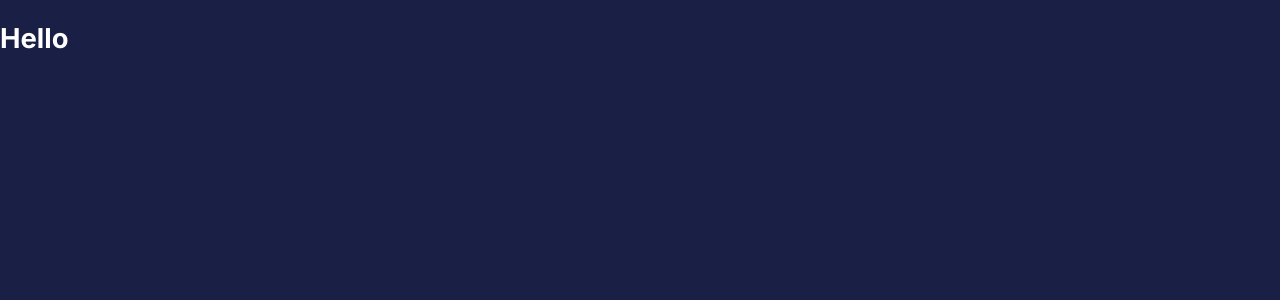
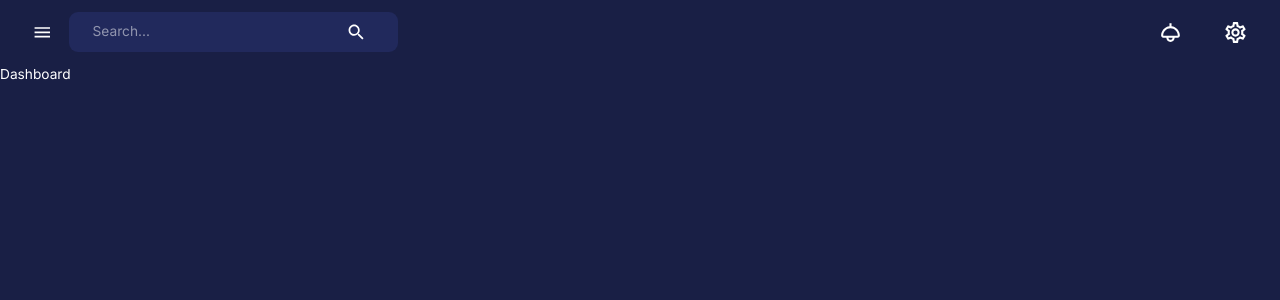
Before and after one commit to FelipeRaulino/react-admin-dashboard-project, a React (Vite) app in the folder client/: page /dashboard in a window 1280 px wide. Shown: the top 300 px of the page. Built offline with nearby package versions, Linux system fonts and the light colour scheme.

Commit message:
adicionando navbar

```diff
--- a/client/src/App.jsx
+++ b/client/src/App.jsx
@@ -1,7 +1,10 @@
+import { useMemo } from "react";
+import { BrowserRouter, Navigate, Route, Routes } from "react-router-dom";
 import { CssBaseline, ThemeProvider } from "@mui/material";
 import { createTheme } from "@mui/material/styles";
-import { useMemo } from "react";
 import { useSelector } from "react-redux";
+import Dashboard from "./scenes/dashboard";
+import Layout from "./scenes/layout";
 import { themeSettings } from "./themes";
 
 function App() {
@@ -10,10 +13,17 @@ function App() {
 
   return (
     <div className="app">
-      <ThemeProvider theme={theme}>
-        <CssBaseline />
-        <h1>Hello</h1>
-      </ThemeProvider>
+      <BrowserRouter>
+        <ThemeProvider theme={theme}>
+          <CssBaseline />
+          <Routes>
+            <Route element={<Layout />}>
+              <Route path="/" element={<Navigate to="/dashboard" replace />} />
+              <Route path="/dashboard" element={<Dashboard />} />
+            </Route>
+          </Routes>
+        </ThemeProvider>
+      </BrowserRouter>
     </div>
   )
 }
--- /dev/null
+++ b/client/src/components/FlexBetween.jsx
@@ -0,0 +1,10 @@
+import { Box } from "@mui/material";
+import { styled } from "@mui/system";
+
+const FlexBetween = styled(Box)({
+    display: "flex",
+    justifyContent: "space-between",
+    alignItems: "center",
+});
+
+export default FlexBetween;
--- /dev/null
+++ b/client/src/components/Navbar.jsx
@@ -0,0 +1,51 @@
+import React from 'react';
+import { AppBar, Box, IconButton, Toolbar, InputBase } from '@mui/material';
+import { Search, Menu as MenuIcon, DarkModeOutlined, LightOutlined, SettingsOutlined } from '@mui/icons-material';
+import { useTheme } from '@mui/material/styles';
+import { useDispatch } from 'react-redux';
+import FlexBetween from './FlexBetween';
+import { setMode } from '../state';
+
+const Navbar = () => {
+    const theme = useTheme();
+    const dispatch = useDispatch();
+
+    return (
+        <AppBar sx={{
+            position: 'static',
+            background: 'none',
+            boxShadow: 'none'
+        }}>
+            <Toolbar sx={{ justifyContent: 'space-between' }}>
+                <FlexBetween gap="0.5rem">
+                    <IconButton onClick={() => console.log("open/close sidebar menu")}>
+                        <MenuIcon />
+                    </IconButton>
+                    <FlexBetween sx={{
+                        background: theme.palette.background.alt,
+                        padding: '0.1rem 1.5rem',
+                        gap: '3rem',
+                        borderRadius: "9px"
+                    }}>
+                        <InputBase placeholder="Search..." />
+                        <IconButton>
+                            <Search />
+                        </IconButton>
+                    </FlexBetween>
+                </FlexBetween>
+                <FlexBetween sx={{ gap: '1.5rem' }}>
+                    <IconButton onClick={() => dispatch(setMode())}>
+                        {theme.palette.mode === 'dark' ? (
+                            <LightOutlined sx={{ fontSize: '25px' }} />
+                        ) : <DarkModeOutlined sx={{ fontSize: '25px' }} />}
+                    </IconButton>
+                    <IconButton>
+                        <SettingsOutlined sx={{ fontSize: '25px' }} />
+                    </IconButton>
+                </FlexBetween>
+            </Toolbar>
+        </AppBar>
+    )
+}
+
+export default Navbar
--- a/client/src/main.jsx
+++ b/client/src/main.jsx
@@ -1,10 +1,10 @@
-import { configureStore } from '@reduxjs/toolkit';
 import React from 'react';
 import ReactDOM from 'react-dom/client';
 import App from './App';
 import './index.css';
+import { configureStore } from '@reduxjs/toolkit';
+import { Provider } from 'react-redux';
 import globalReducer from './state';
-import { Provider } from 'react-redux';
 
 const store = configureStore({
   reducer: {
--- /dev/null
+++ b/client/src/scenes/dashboard/index.jsx
@@ -0,0 +1,9 @@
+import React from 'react'
+
+const Dashboard = () => {
+    return (
+        <div>Dashboard</div>
+    )
+}
+
+export default Dashboard
--- /dev/null
+++ b/client/src/scenes/layout/index.jsx
@@ -0,0 +1,17 @@
+import React from 'react';
+import { Outlet } from 'react-router-dom';
+import { Box } from '@mui/material';
+import Navbar from '../../components/Navbar';
+
+const Layout = () => {
+    return (
+        <Box width={"100%"} height={"100%"}>
+            <Box>
+                <Navbar />
+                <Outlet />
+            </Box>
+        </Box>
+    )
+}
+
+export default Layout
```
